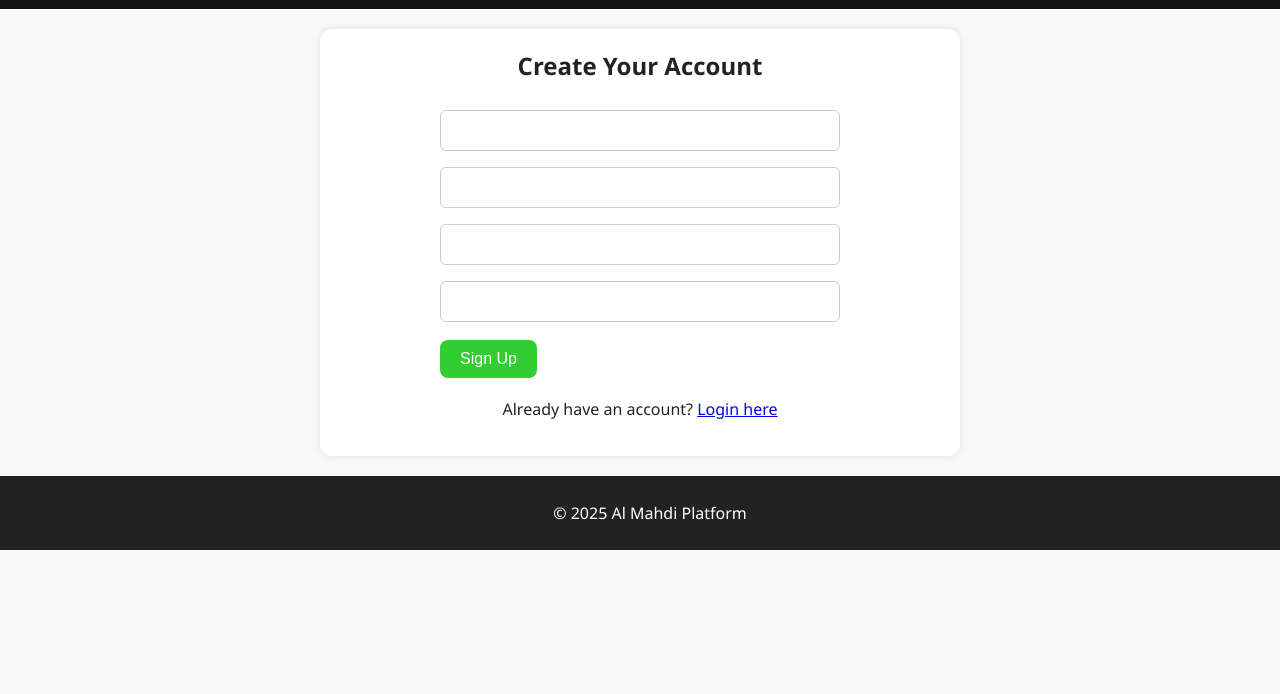
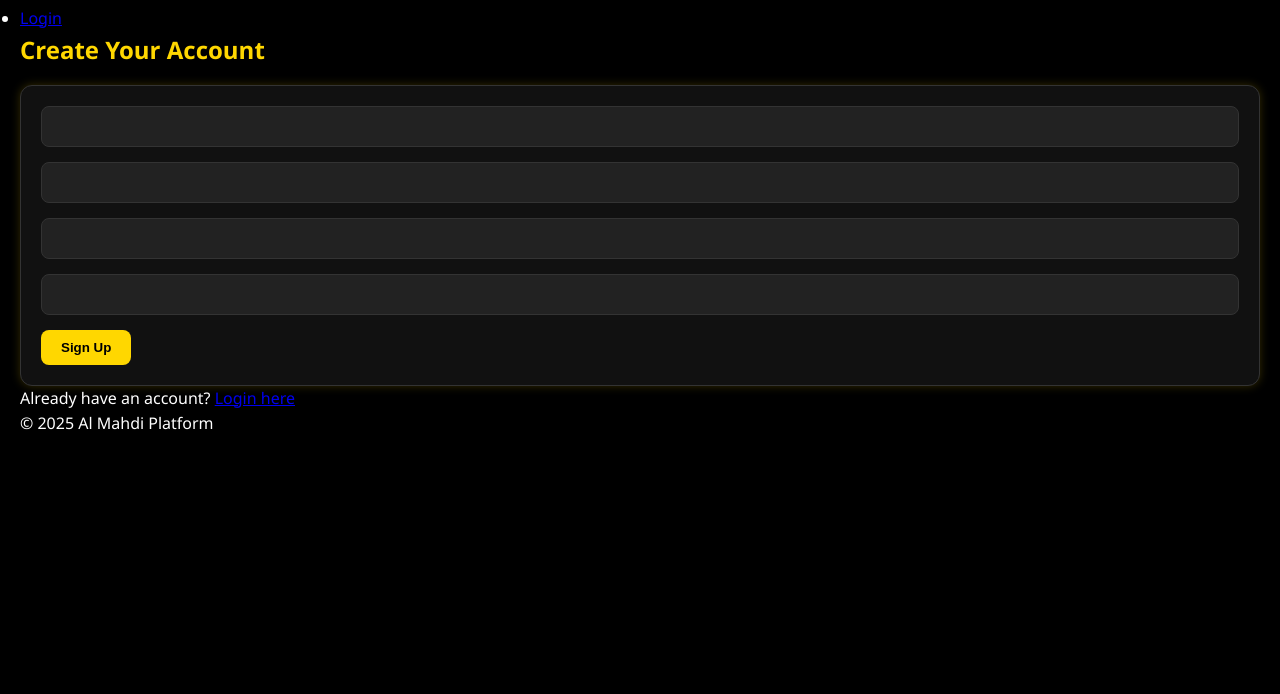
Before and after one commit to AlMahdi68/Al-Mahdi, a website with bundled scripts: page signup.html in a window 1280 px wide. Shown: the part 106-800 px from the top of the page. Built offline with nearby package versions, Linux system fonts and the light colour scheme.

Commit message:
Update style.css

```diff
--- a/style.css
+++ b/style.css
@@ -1,100 +1,131 @@
-/* Base styles */
-body {
+/* Global Reset */
+* {
   margin: 0;
   padding: 0;
-  font-family: 'Segoe UI', Tahoma, Geneva, Verdana, sans-serif;
-  background-color: #f9f9f9;
-  color: #222;
-  text-align: center;
+  box-sizing: border-box;
 }
 
-header {
-  background-color: #111;
-  color: white;
+/* Body */
+body {
+  font-family: 'Segoe UI', sans-serif;
+  background-color: #000;
+  color: #fff;
+  line-height: 1.6;
   padding: 20px;
 }
 
-header h1 {
-  margin: 0;
+/* Containers */
+.container {
+  max-width: 960px;
+  margin: auto;
+  padding: 20px;
 }
 
-nav ul {
-  list-style: none;
-  padding: 0;
-  margin: 10px 0 0 0;
-  display: flex;
-  justify-content: center;
-  gap: 20px;
-}
-
-nav a, nav button {
-  color: white;
-  text-decoration: none;
-  font-weight: bold;
-  background: none;
-  border: none;
-  cursor: pointer;
-}
-
-nav a:hover, nav button:hover {
-  text-decoration: underline;
-}
-
-/* Button styles */
-button, .button {
-  background-color: limegreen;
-  color: white;
-  border: none;
-  padding: 10px 20px;
-  margin-top: 10px;
-  border-radius: 8px;
-  font-size: 16px;
-  cursor: pointer;
-  transition: background-color 0.2s ease;
-}
-
-button:hover, .button:hover {
-  background-color: green;
+/* Headings */
+h1, h2, h3 {
+  color: #ffd700; /* Gold */
+  margin-bottom: 15px;
 }
 
 /* Forms */
 form {
-  max-width: 400px;
-  margin: 20px auto;
-  text-align: left;
+  background-color: #111;
+  padding: 20px;
+  border-radius: 12px;
+  box-shadow: 0 0 10px rgba(255, 215, 0, 0.2);
+  border: 1px solid #333;
 }
 
+input[type="text"],
 input[type="email"],
-input[type="password"],
-input[type="text"] {
+input[type="password"] {
   width: 100%;
   padding: 12px;
-  margin: 8px 0;
-  box-sizing: border-box;
-  border: 1px solid #ccc;
-  border-radius: 6px;
+  margin-bottom: 15px;
+  border: 1px solid #333;
+  border-radius: 8px;
+  background-color: #222;
+  color: #fff;
 }
 
-/* Dashboard */
-main section {
-  background-color: #fff;
-  margin: 20px auto;
-  padding: 20px;
-  border-radius: 12px;
-  max-width: 600px;
-  box-shadow: 0 0 8px rgba(0,0,0,0.1);
+input[type="checkbox"] {
+  margin-left: 10px;
 }
 
-h2, h3 {
-  margin-top: 0;
+button, .button {
+  background-color: #ffd700;
+  color: #000;
+  padding: 10px 20px;
+  border: none;
+  border-radius: 8px;
+  cursor: pointer;
+  font-weight: bold;
+  transition: background-color 0.3s ease;
+  display: inline-block;
+  text-align: center;
+  text-decoration: none;
 }
 
-/* Footer */
-footer {
+button:hover, .button:hover {
+  background-color: #fff;
+  color: #000;
+}
+
+/* Tables */
+table {
+  width: 100%;
+  border-collapse: collapse;
+  margin-top: 15px;
+  background-color: #111;
+  color: #fff;
+}
+
+th, td {
+  padding: 12px;
+  text-align: left;
+  border-bottom: 1px solid #333;
+}
+
+thead {
   background-color: #222;
-  color: white;
-  padding: 10px;
-  position: relative;
-  bottom: 0;
-  width: 100%;
 }
+
+/* Sections */
+.section {
+  background: #111;
+  padding: 20px;
+  border: 1px solid #333;
+  border-radius: 12px;
+  margin-bottom: 20px;
+}
+
+/* Stats */
+.stats {
+  display: flex;
+  gap: 15px;
+  flex-wrap: wrap;
+}
+
+.stat-box {
+  flex: 1;
+  min-width: 150px;
+  background: #222;
+  color: #ffd700;
+  padding: 15px;
+  border-radius: 10px;
+  text-align: center;
+  box-shadow: 0 0 8px rgba(255, 215, 0, 0.2);
+}
+
+/* Auth pages */
+.auth-header {
+  text-align: center;
+  margin-bottom: 30px;
+}
+
+/* Responsive */
+@media (max-width: 600px) {
+  .stats {
+    flex-direction: column;
+  }
+}
```
